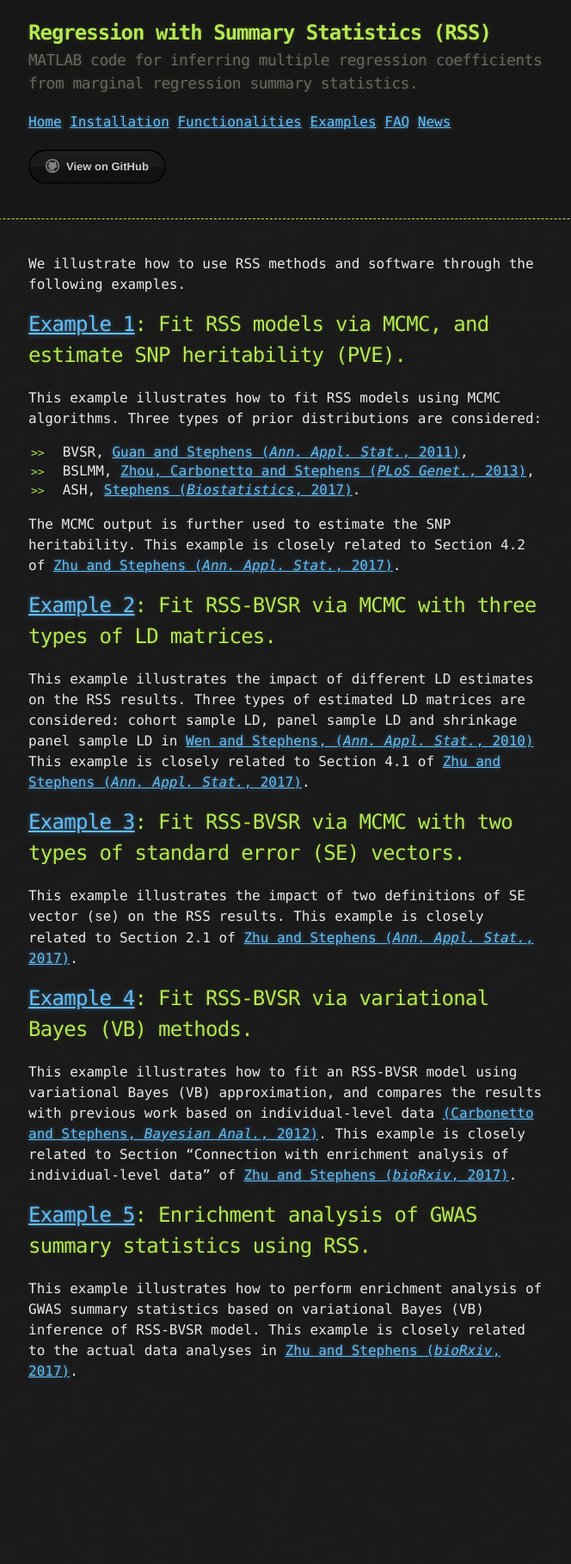
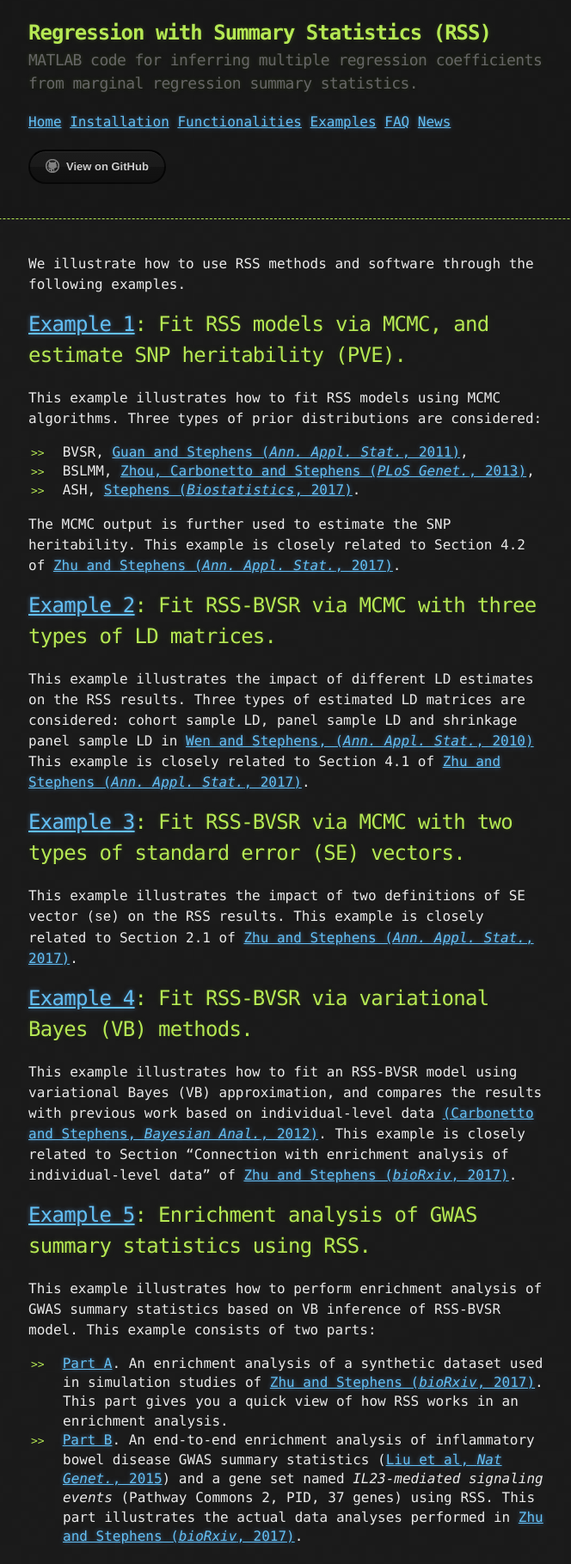
Before and after one commit to stephenslab/rss, a Jekyll site: the page built from docs/Examples.md, in a window 1280 px wide. Shown: the whole page at 86% size, without its empty margins (307-971 px from the left). Built offline with Jekyll 4.4.1, drawn with Linux system fonts in a browser that asks for light colours; before the commit the page ends 1627 px from its top, so only the background shows below that.

Commit message:
update example5 info in example listing page

```diff
--- a/docs/Examples.md
+++ b/docs/Examples.md
@@ -44,6 +44,14 @@ of [Zhu and Stephens (*bioRxiv*, 2017)][].
 
 ## [Example 5](Example-5): Enrichment analysis of GWAS summary statistics using RSS.
 
-This example illustrates how to perform enrichment analysis of GWAS summary statistics
-based on variational Bayes (VB) inference of RSS-BVSR model.
-This example is closely related to the actual data analyses in [Zhu and Stephens (*bioRxiv*, 2017)][].
+This example illustrates how to perform enrichment analysis of
+GWAS summary statistics based on VB inference of RSS-BVSR model.
+This example consists of two parts:
+
+- [Part A](Example-5A). An enrichment analysis of a synthetic dataset used in
+simulation studies of [Zhu and Stephens (*bioRxiv*, 2017)][].
+This part gives you a quick view of how RSS works in an enrichment analysis.
+- [Part B](Example-5B). An end-to-end enrichment analysis of inflammatory bowel disease GWAS summary statistics
+([Liu et al, *Nat Genet.*, 2015](https://www.ncbi.nlm.nih.gov/pubmed/26192919)) and
+a gene set named *IL23-mediated signaling events* (Pathway Commons 2, PID, 37 genes) using RSS.
+This part illustrates the actual data analyses performed in [Zhu and Stephens (*bioRxiv*, 2017)][].
```
